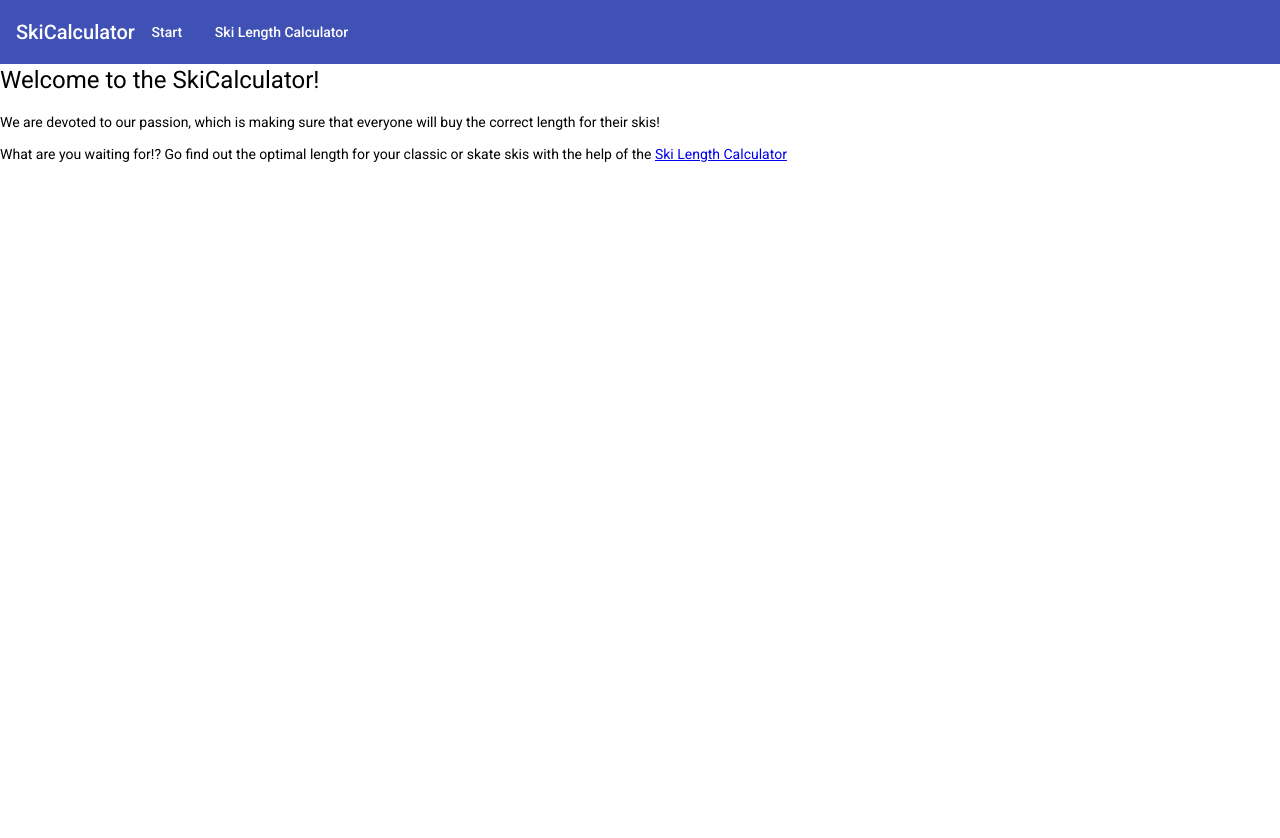
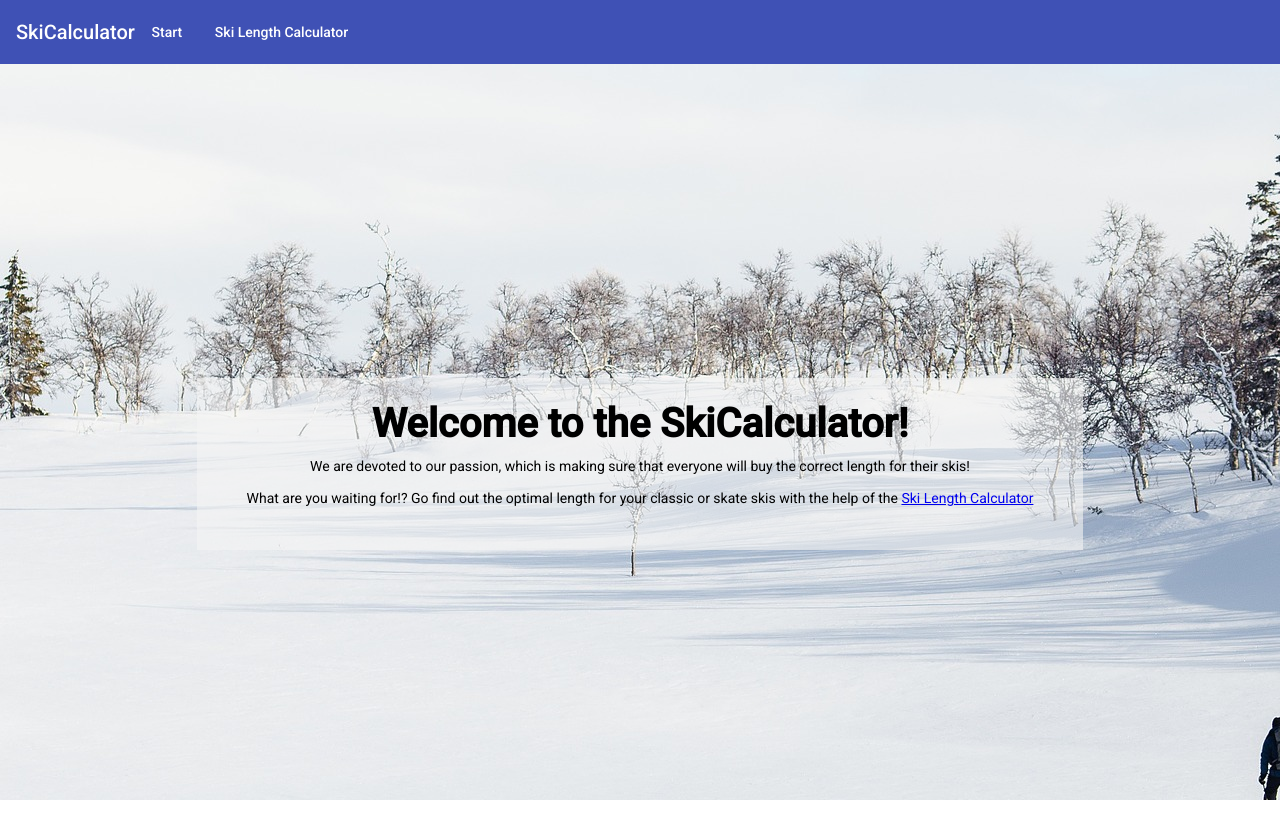
Before and after one commit to joeltorma/SkiCalculator, an Angular app in the folder SkiCalculatorClient/: page / in a window 1280 px wide. Shown: the top 838 px of the page. Before the commit the page ends 800 px from the top, so only its background shows below. Built offline with nearby package versions, Linux system fonts and the light colour scheme.

Commit message:
Add background and format pages frontend

```diff
--- a/SkiCalculatorClient/src/app/app.component.css
+++ b/SkiCalculatorClient/src/app/app.component.css
@@ -0,0 +1,6 @@
+.bgimg {
+    display:block;
+    width:100%;
+    height:100%;
+    background: url('../assets/images/skiing.jpg') no-repeat center center fixed;
+  }
--- a/SkiCalculatorClient/src/app/app.component.html
+++ b/SkiCalculatorClient/src/app/app.component.html
@@ -1,3 +1,4 @@
+<div class="bgimg">
 <mat-toolbar color="primary">
   <h1>
     SkiCalculator
@@ -7,3 +8,4 @@
 </mat-toolbar>
 
 <router-outlet></router-outlet>
+</div>
--- a/SkiCalculatorClient/src/app/home/home.component.css
+++ b/SkiCalculatorClient/src/app/home/home.component.css
@@ -0,0 +1,22 @@
+.wrapper {
+    height: 100%;
+    width: 100%;
+    display: flex;
+    flex-direction: column;
+    justify-content: center;
+    align-items: center;
+}
+
+.container {
+    padding: 30px 50px;
+    background-color: rgba(245, 245, 245, 0.6);
+    display: flex;
+    flex-direction: column;
+    justify-content: center;
+    align-items: center;
+}
+
+h1 {
+    font-weight: bold;
+    font-size: 2.5rem;
+}
--- a/SkiCalculatorClient/src/app/home/home.component.html
+++ b/SkiCalculatorClient/src/app/home/home.component.html
@@ -1,3 +1,8 @@
-<h1>Welcome to the SkiCalculator!</h1>
-<p>We are devoted to our passion, which is making sure that everyone will buy the correct length for their skis!</p>
-<p>What are you waiting for!? Go find out the optimal length for your classic or skate skis with the help of the <a href="/ski-length-calculator">Ski Length Calculator</a></p>
+<div class="wrapper">
+    <div class="container">
+        <h1>Welcome to the SkiCalculator!</h1>
+        <p>We are devoted to our passion, which is making sure that everyone will buy the correct length for their skis!</p>
+        <p>What are you waiting for!? Go find out the optimal length for your classic or skate skis with the help of the <a href="/ski-length-calculator">Ski Length Calculator</a></p>
+    </div>
+
+</div>
--- a/SkiCalculatorClient/src/app/home/home.component.ts
+++ b/SkiCalculatorClient/src/app/home/home.component.ts
@@ -6,7 +6,7 @@ import { Component, OnInit } from '@angular/core';
   styleUrls: ['./home.component.css']
 })
 export class HomeComponent implements OnInit {
-
+  imageName: string = '../../assets/images/skiing.jpg'
   constructor() { }
 
   ngOnInit(): void {
```
Also changed, not shown: SkiCalculatorClient/src/assets/images/skiing.jpg (added).
